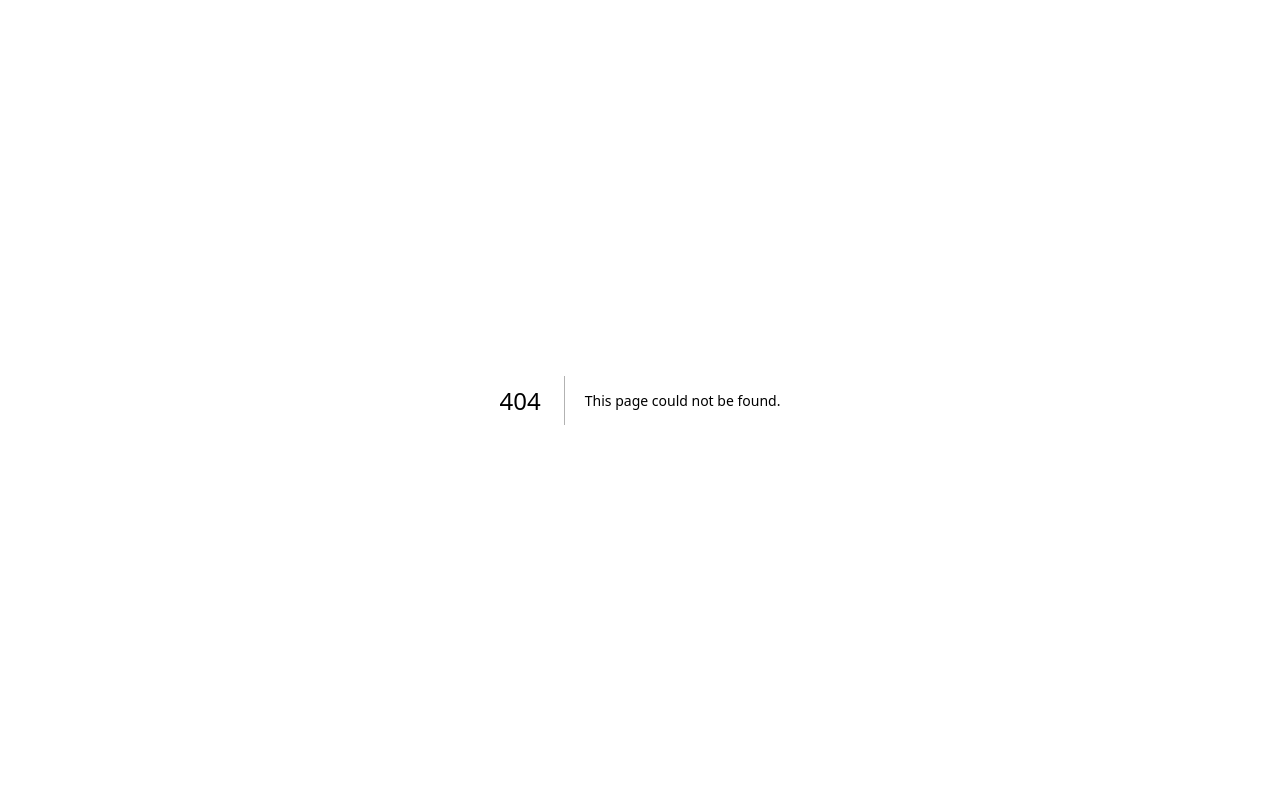
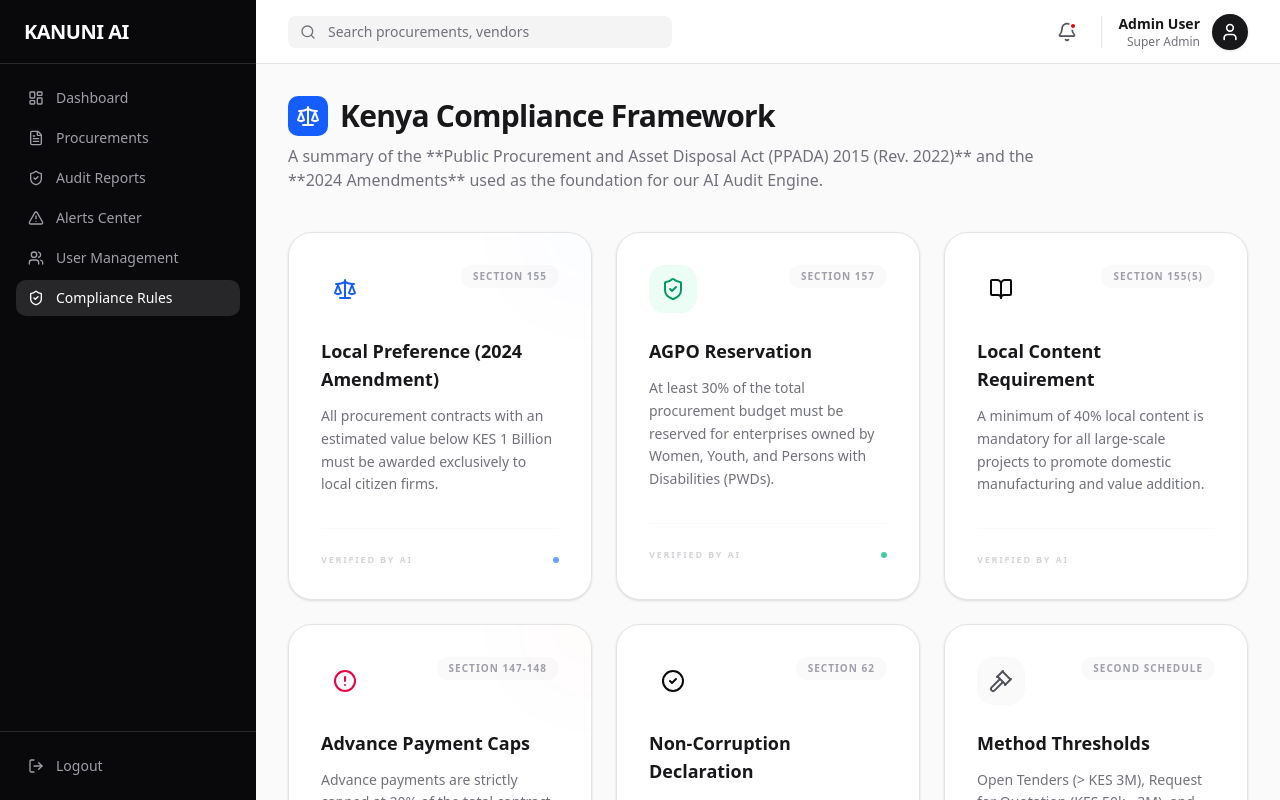
Before and after one commit to victorlemasi/KANUNI-AI-2, a Next.js app: page /dashboard/compliance in a window 1280 px wide. Before the commit this address had no page. Built offline with nearby package versions, Linux system fonts and the light colour scheme.

Commit message:
Feat: Add Kenya Procurement Compliance Rules summary page

```diff
--- /dev/null
+++ b/src/app/dashboard/compliance/page.tsx
@@ -0,0 +1,115 @@
+"use client"
+
+import { ShieldCheck, Scale, BookOpen, AlertCircle, CheckCircle2, Gavel } from "lucide-react"
+
+export default function ComplianceRulesPage() {
+    const mainRules = [
+        {
+            title: "Local Preference (2024 Amendment)",
+            section: "Section 155",
+            description: "All procurement contracts with an estimated value below KES 1 Billion must be awarded exclusively to local citizen firms.",
+            icon: Scale,
+            color: "blue"
+        },
+        {
+            title: "AGPO Reservation",
+            section: "Section 157",
+            description: "At least 30% of the total procurement budget must be reserved for enterprises owned by Women, Youth, and Persons with Disabilities (PWDs).",
+            icon: ShieldCheck,
+            color: "emerald"
+        },
+        {
+            title: "Local Content Requirement",
+            section: "Section 155(5)",
+            description: "A minimum of 40% local content is mandatory for all large-scale projects to promote domestic manufacturing and value addition.",
+            icon: BookOpen,
+            color: "amber"
+        },
+        {
+            title: "Advance Payment Caps",
+            section: "Section 147-148",
+            description: "Advance payments are strictly capped at 20% of the total contract value and must be secured by a bank guarantee.",
+            icon: AlertCircle,
+            color: "rose"
+        },
+        {
+            title: "Non-Corruption Declaration",
+            section: "Section 62",
+            description: "Every tender document must include a signed declaration by the bidder that they will not engage in any corrupt or fraudulent practices.",
+            icon: CheckCircle2,
+            color: "indigo"
+        },
+        {
+            title: "Method Thresholds",
+            section: "Second Schedule",
+            description: "Open Tenders (> KES 3M), Request for Quotation (KES 50k - 3M), and Low-Value Procurement (< KES 50k).",
+            icon: Gavel,
+            color: "zinc"
+        }
+    ]
+
+    return (
+        <div className="space-y-10 max-w-6xl mx-auto">
+            <div className="space-y-2">
+                <div className="flex items-center gap-3">
+                    <div className="p-2 bg-blue-600 rounded-lg text-white">
+                        <Scale className="h-6 w-6" />
+                    </div>
+                    <h1 className="text-3xl font-black text-zinc-900 tracking-tight">Kenya Compliance Framework</h1>
+                </div>
+                <p className="text-zinc-500 max-w-3xl">
+                    A summary of the **Public Procurement and Asset Disposal Act (PPADA) 2015 (Rev. 2022)**
+                    and the **2024 Amendments** used as the foundation for our AI Audit Engine.
+                </p>
+            </div>
+
+            <div className="grid gap-6 md:grid-cols-2 lg:grid-cols-3">
+                {mainRules.map((rule, idx) => (
+                    <div key={idx} className="group relative bg-white rounded-3xl border border-zinc-200 p-8 shadow-sm hover:shadow-xl transition-all hover:-translate-y-1 overflow-hidden">
+                        <div className={`absolute top-0 right-0 p-12 -mr-12 -mt-12 rounded-full blur-3xl opacity-5 transition-opacity group-hover:opacity-10 bg-${rule.color}-600`} />
+
+                        <div className="flex items-start justify-between mb-6">
+                            <div className={`p-3 rounded-2xl bg-${rule.color}-50 text-${rule.color}-600`}>
+                                <rule.icon className="h-6 w-6" />
+                            </div>
+                            <span className="text-[10px] font-black text-zinc-400 uppercase tracking-widest bg-zinc-50 px-3 py-1 rounded-full">{rule.section}</span>
+                        </div>
+
+                        <h3 className="text-lg font-black text-zinc-900 mb-3 group-hover:text-blue-600 transition-colors">{rule.title}</h3>
+                        <p className="text-sm text-zinc-500 leading-relaxed font-medium">
+                            {rule.description}
+                        </p>
+
+                        <div className="mt-8 pt-6 border-t border-zinc-50 flex items-center justify-between">
+                            <span className="text-[9px] font-black text-zinc-300 uppercase tracking-[0.2em]">Verified by AI</span>
+                            <div className={`h-1.5 w-1.5 rounded-full bg-${rule.color}-500 animate-pulse`} />
+                        </div>
+                    </div>
+                ))}
+            </div>
+
+            <div className="bg-zinc-900 rounded-[32px] p-10 text-white relative overflow-hidden shadow-2xl">
+                <div className="absolute top-0 right-0 p-40 bg-blue-500 rounded-full blur-[120px] opacity-10 -mr-20 -mt-20"></div>
+                <div className="relative z-10 space-y-6">
+                    <div className="flex items-center gap-3">
+                        <ShieldCheck className="h-8 w-8 text-blue-400" />
+                        <h2 className="text-2xl font-black tracking-tight">AI Compliance Monitoring</h2>
+                    </div>
+                    <p className="text-zinc-400 text-lg max-w-2xl leading-relaxed">
+                        Our AI models ingest the full text of the **PPADA** and its gazetted amendments to provide
+                        real-time checks on every procurement document you analyze. It automatically detects
+                        violations in thresholds, reservation groups, and mandatory declarations.
+                    </p>
+                    <div className="flex gap-4 pt-4">
+                        <div className="px-5 py-2 rounded-xl bg-white/5 border border-white/10 text-sm font-bold">
+                            PPADA 2015 (Rev. 2022)
+                        </div>
+                        <div className="px-5 py-2 rounded-xl bg-white/5 border border-white/10 text-sm font-bold">
+                            2024 Amendments
+                        </div>
+                    </div>
+                </div>
+            </div>
+        </div>
+    )
+}
```
